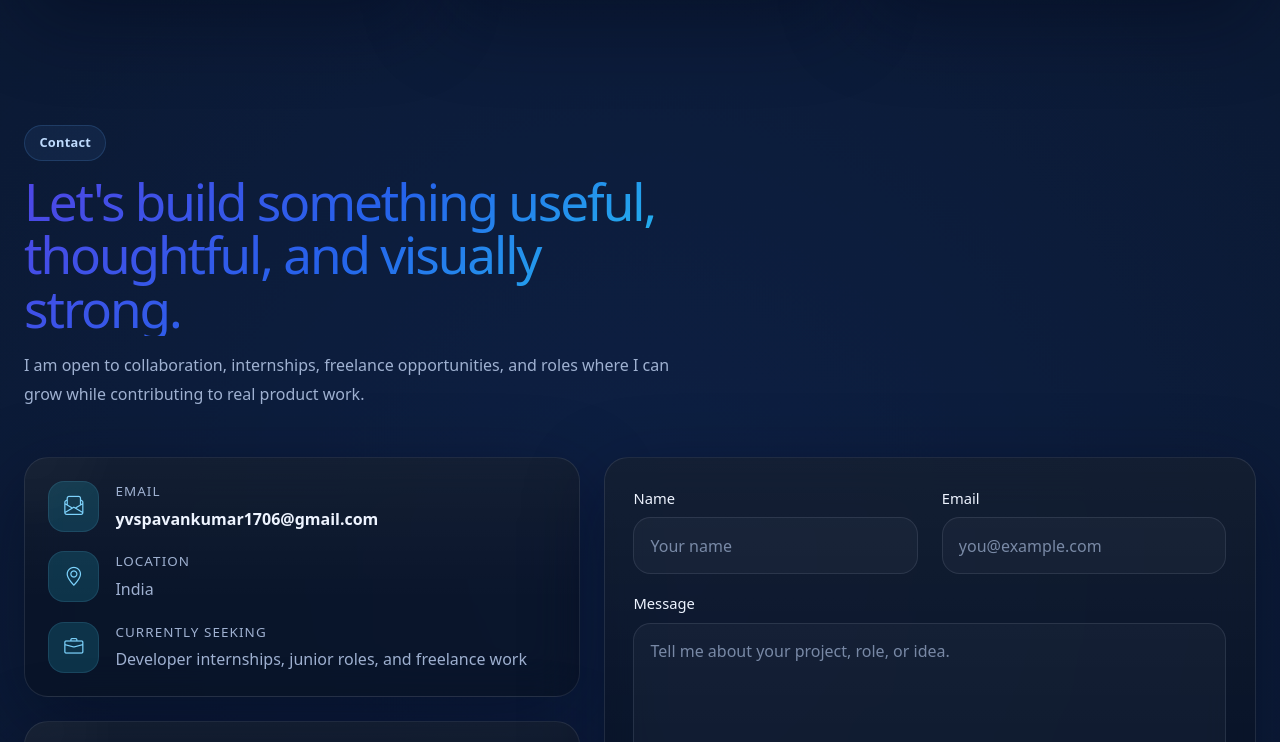
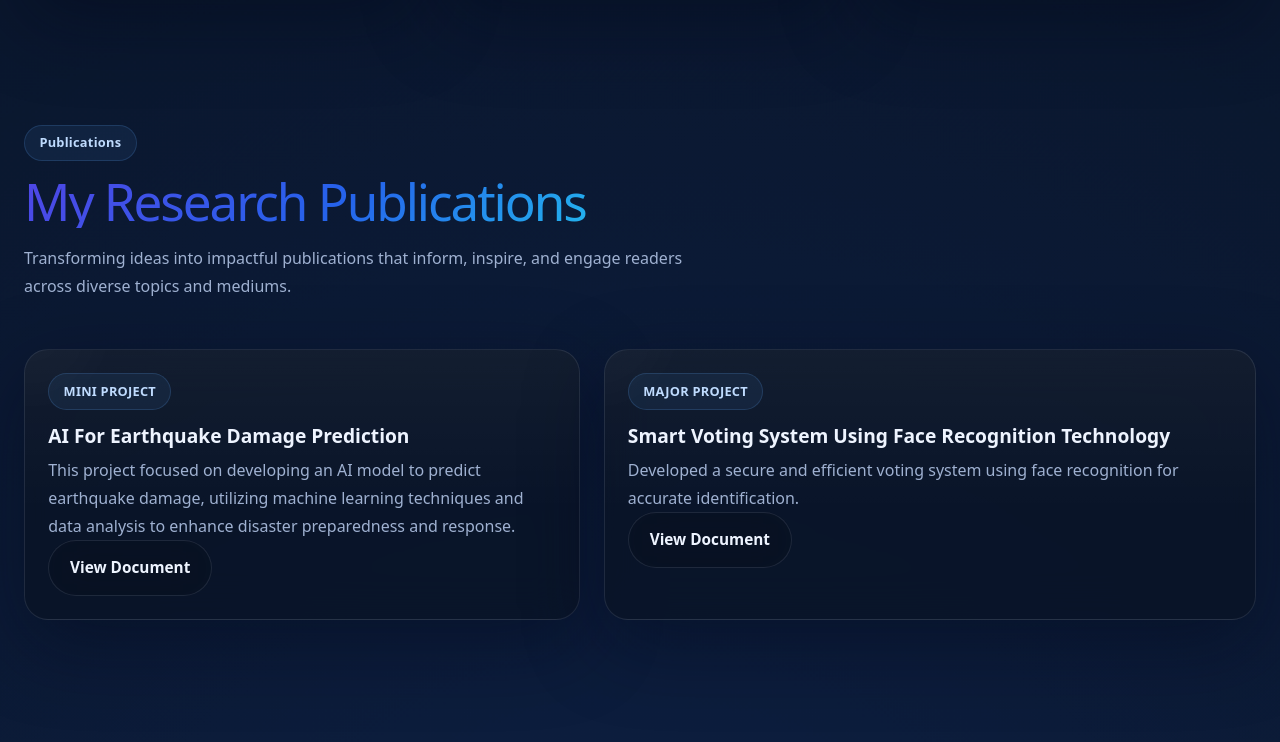
Before and after one commit to YVSPAVANKUMAR/My-Portfolio, a plain HTML site: page index.html in a window 1280 px wide. Shown: the part 6026-6768 px from the top of the page. Drawn offline with nearby package versions, Linux system fonts and the light colour scheme.

Commit message:
publications added

```diff
--- a/index.html
+++ b/index.html
@@ -857,11 +857,61 @@ Features user authentication, score tracking, rankings, and responsive dashboard
               View Certificate
             </a>
           </article>
-
-
         </div>
       </div>
     </section>
+
+
+
+
+    <section id="contact" class="section-shell">
+      <div class="mx-auto max-w-7xl px-4 sm:px-6 lg:px-8">
+        <div class="section-intro" data-reveal="up">
+          <span class="section-kicker">Publications</span>
+          <h2 class="section-title font-display">
+            My Research Publications
+          </h2>
+          <p class="section-copy">
+           Transforming ideas into impactful publications that inform, inspire, and engage readers across diverse topics and mediums.
+          </p>
+        </div>
+
+        <div class="mt-12 grid gap-6 lg:grid-cols-[0.92fr_1.08fr]">
+          <article data-reveal="up" class="surface-card credential-card">
+            <span class="project-badge">MINI PROJECT</span>
+            <h3 class="credential-title">AI For Earthquake Damage Prediction</h3>
+            <p class="credential-copy">
+              This project focused on developing an AI model to predict earthquake damage, utilizing machine learning techniques and data analysis to enhance disaster preparedness and response.
+            </p>
+            <a
+              href="https://drive.google.com/file/d/1VLwKq_2bSpuUZf2Rt8MpRUQN-gyo7WQU/view?usp=sharing"
+              target="_blank"
+              rel="noreferrer"
+              class="link-btn"
+            >
+              View Document
+            </a>
+          </article>
+
+          <article data-reveal="up" class="surface-card credential-card">
+            <span class="project-badge">MAJOR PROJECT</span>
+            <h3 class="credential-title">Smart Voting System Using Face Recognition Technology</h3>
+            <p class="credential-copy">
+              Developed a secure and efficient voting system using face recognition for accurate identification.
+            </p>
+            <a
+              href="https://drive.google.com/file/d/1rA5dBBAqolJ6xqfRH-_islCBI1C_tOh1/view?usp=sharing"
+              target="_blank"
+              rel="noreferrer"
+              class="link-btn"
+            >
+              View Document
+            </a>
+          </article>
+        </div>
+      </div>
+    </section>
+
 
     <section id="contact" class="section-shell">
       <div class="mx-auto max-w-7xl px-4 sm:px-6 lg:px-8">
@@ -1014,6 +1064,13 @@ Features user authentication, score tracking, rankings, and responsive dashboard
 
   <div id="toast" class="toast-message" role="status" aria-live="polite"></div>
 
+
+
+
+
+
+
+
   <script
     src="https://cdn.jsdelivr.net/npm/bootstrap@5.3.3/dist/js/bootstrap.bundle.min.js"
     integrity="sha384-YvpcrYf0tY3lHB60NNkmXc5s9fDVZLESaAA55NDzOxhy9GkcIdslK1eN7N6jIeHz"
```
